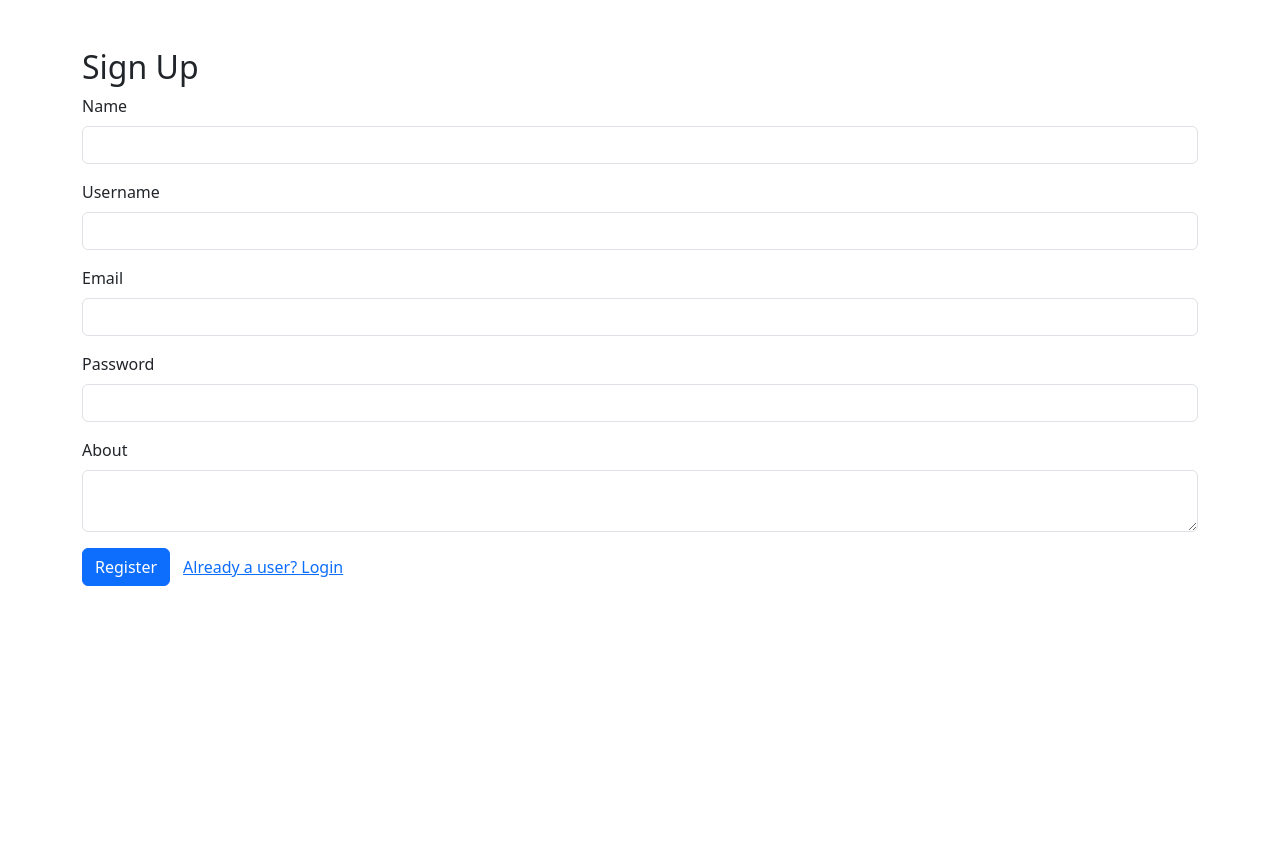
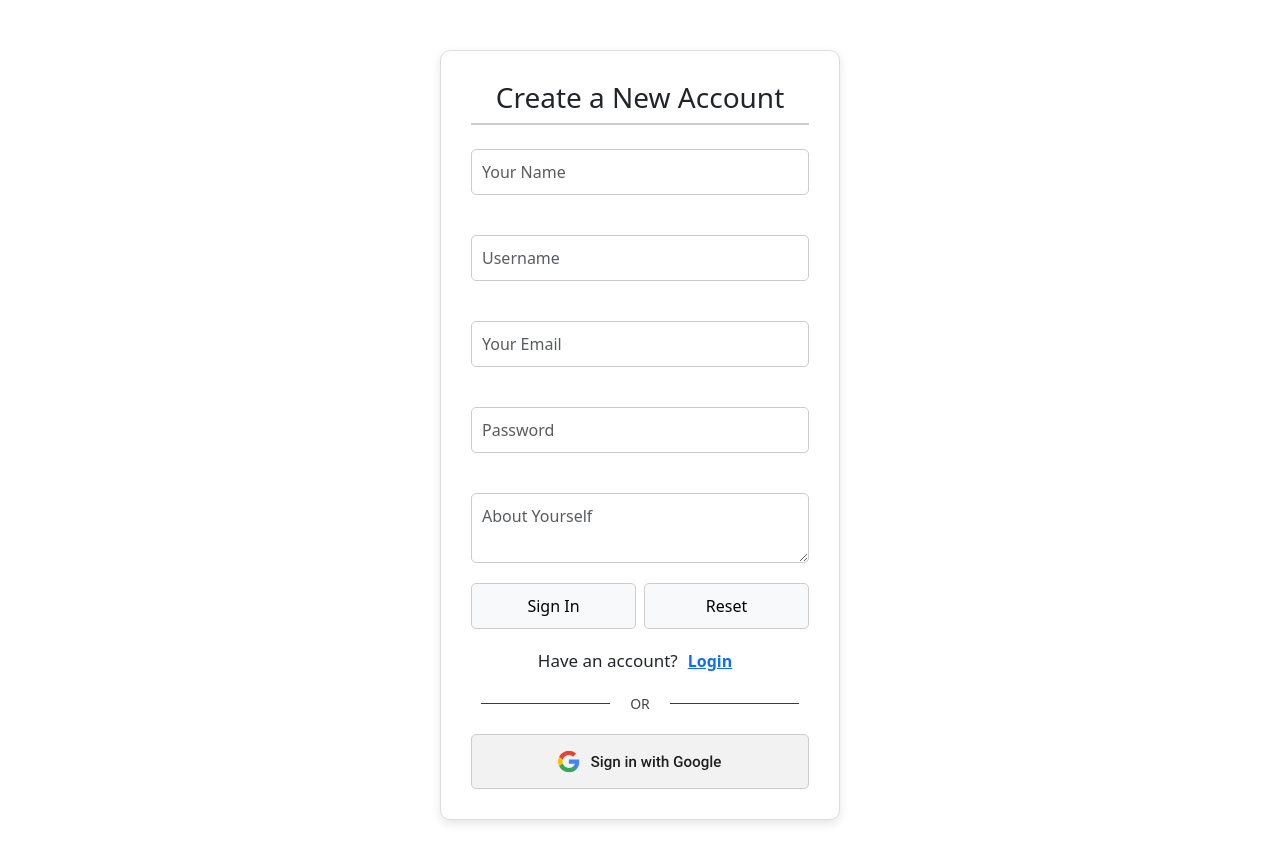
Before and after one commit to musheer243/bewbew-frontend, a React (Create React App) app: page /signup in a window 1280 px wide. Shown: the top 862 px of the page. Before the commit the page ends 800 px from the top, so only its background shows below. Built offline with nearby package versions, Linux system fonts and the light colour scheme.

Commit message:
signup.js & .css done

```diff
--- a/package.json
+++ b/package.json
@@ -14,6 +14,7 @@
     "react-router-dom": "^6.28.1",
     "react-scripts": "5.0.1",
     "react-toastify": "^11.0.2",
+    "reactstrap": "^9.2.3",
     "web-vitals": "^4.2.4"
   },
   "scripts": {
--- a/src/components/auth/Signup.js
+++ b/src/components/auth/Signup.js
@@ -1,7 +1,11 @@
-import React, { useState } from 'react';
-import { useNavigate } from 'react-router-dom';
+import React, { useState, useEffect } from "react";
+import '../../styles/Signup.css';
+import { Button, Col, Form, FormGroup, Input, Label, Row } from "reactstrap";
+import { ToastContainer } from 'react-toastify';
+import 'react-toastify/dist/ReactToastify.css';  // Import the CSS for toast notificationsimport CustomNavbar from "../../Components/CustomNavbar";
+import {Link, useNavigate } from "react-router-dom";
 
-function Signup() {
+function Signup(){
   const [userDetails, setUserDetails] = useState({
     name: '',
     username: '',
@@ -10,6 +14,11 @@ function Signup() {
     about: '',
   });
   const navigate = useNavigate();
+
+  useEffect(() => {
+      document.title = "BewBew • Sign Up";
+      // document.title = "Sign Up For BewBew";
+    }, []);
 
   const handleSubmit = async (e) => {
     e.preventDefault();
@@ -25,76 +34,133 @@ function Signup() {
         navigate('/verify-otp', { state: { email: userDetails.email } });
       } else {
         const error = await response.text();
-        alert(`Signup failed: ${error}`);
+        alert('Signup failed: ${error}');
       }
     } catch (error) {
       console.error('Signup failed', error);
     }
   };
 
+  const handleReset = () => {
+    setUserDetails({
+      name: "",
+      username: "",
+      email: "",
+      password: "",
+      about: ""
+    });
+
+  };
+
   return (
-    <div className="container mt-5">
-      <h2>Sign Up</h2>
-      <form onSubmit={handleSubmit}>
-        <div className="mb-3">
-          <label className="form-label">Name</label>
-          <input
+    <div id="Signup-page">
+
+      <ToastContainer />
+
+      <Row className="justify-content-center">
+        <Col lg="6">
+          <div className="register-box">
+            <center><h3>Create a New Account</h3></center>
+
+              {/* Divider Line */}
+  <div className="line-container">
+    <div className="horizontal-line"></div>
+    {/* <div className="dot"></div> */}
+  </div>
+
+              <Form onSubmit={handleSubmit}>
+                <FormGroup>
+                  <Label for="name"></Label>
+                  <Input
                     type="text"
-            className="form-control"
+                    name="name"
+                    placeholder="Your Name"
                     value={userDetails.name}
                     onChange={(e) => setUserDetails({ ...userDetails, name: e.target.value })}
                     required
                   />
-        </div>
-        <div className="mb-3">
-          <label className="form-label">Username</label>
-          <input
+                </FormGroup>
+
+                <FormGroup>
+                  <Label for="username"></Label>
+                  <Input
                     type="text"
-            className="form-control"
+                    name="username"
+                    placeholder="Username"
                     value={userDetails.username}
                     onChange={(e) => setUserDetails({ ...userDetails, username: e.target.value })}
                     required
                   />
-        </div>
-        <div className="mb-3">
-          <label className="form-label">Email</label>
-          <input
+                </FormGroup>
+
+                <FormGroup>
+                  <Label for="email"></Label>
+                  <Input
                     type="email"
-            className="form-control"
+                    name="email"
+                    placeholder="Your Email"
                     value={userDetails.email}
                     onChange={(e) => setUserDetails({ ...userDetails, email: e.target.value })}
                     required
                   />
-        </div>
-        <div className="mb-3">
-          <label className="form-label">Password</label>
-          <input
+                </FormGroup>
+
+                <FormGroup>
+                  <Label for="password"></Label>
+                  <Input
                     type="password"
-            className="form-control"
+                    name="password"
+                    placeholder="Password"
                     value={userDetails.password}
                     onChange={(e) => setUserDetails({ ...userDetails, password: e.target.value })}
                     required
                   />
-        </div>
-        <div className="mb-3">
-          <label className="form-label">About</label>
-          <textarea
-            className="form-control"
+                </FormGroup>
+
+                <FormGroup>
+                  <Label for="about"></Label>
+                  <Input
+                    type="textarea"
+                    name="about"
+                    placeholder="About Yourself"
                     value={userDetails.about}
                     onChange={(e) => setUserDetails({ ...userDetails, about: e.target.value })}
                   />
+                </FormGroup>
+
+                <div class="button-container">
+                   <div className="text-center">
+                       <Button type="submit" className="register-btn">Sign In</Button>
+                       <Button type="reset" className="ms-2 reset-btn" onClick={handleReset}>Reset</Button>
                    </div>
-        <button type="submit" className="btn btn-primary">Register</button>
-        <button
-          type="button"
-          className="btn btn-link"
-          onClick={() => navigate('/')}
+                </div>
+
+                <div style={{ display: 'flex', justifyContent: 'center', alignItems: 'center',  textAlign: 'center', marginTop: '10px' }}>
+                   <span style={{fontSize:'17px'}}>Have an account? </span>
+                   <Link to="/login" style={{margin:'10px'}}><b> Login</b></Link>
+                </div>
+
+                <div className="or-divider">
+              <span>OR</span>
+            </div>
+
+                {/* Google login button */}
+            <div id="Google-button">
+              <a
+                href="https://example.com/google-login"
+                id="google-login-link"
+                className="google-login-btn"
               >
-          Already a user? Login
-        </button>
-      </form>
+                <img src="/assets/web_neutral_sq_SI.svg" alt="Google Logo" />
+              </a>
+            </div>
+
+              </Form>
+          </div>
+        </Col>
+      </Row>
     </div>
   );
-}
+};
 
 export default Signup;
--- /dev/null
+++ b/src/styles/Signup.css
@@ -0,0 +1,151 @@
+/* Styling for the Signup Box */
+.register-box {
+    width: 400px; /* Same width as the login box */
+    margin: 50px auto; /* Center the box horizontally */
+    padding: 30px ; /* Add padding inside the box */
+    border: 1px solid #ddd; /* Light gray border */
+    border-radius: 10px; /* Rounded corners */
+    background-color: #fff; /* White background */
+    box-shadow: 0 4px 10px rgba(0, 0, 0, 0.1); /* Subtle shadow for depth */
+  }
+
+  /* Container to hold the line and the dot */
+  #line-container {
+    position: relative;
+    width: 100%; /* Full width of the container */
+    margin: 20px 0; /* Add vertical spacing above and below */
+  }
+
+  /* Styling for the horizontal line */
+  .horizontal-line {
+    width: 100%; /* Extend line to the container's full width */
+    height: 2px; /* Line thickness */
+    background-color: #ccc; /* Line color */
+    position: relative;
+  }
+
+  /* Styling for the dot in the center */
+  #Signup-page.dot {
+    width: 10px; /* Dot width */
+    height: 10px; /* Dot height */
+    background-color: #ccc; /* Dot color */
+    border-radius: 50%; /* Makes the dot circular */
+    position: absolute;
+    top: -4px; /* Vertically center the dot */
+    left: 50%; /* Horizontally position the dot at the center */
+    transform: translateX(-50%); /* Adjust for the dot's width */
+  }
+
+
+  /* Ensure the input fields fill the box width */
+  #Signup-page input,
+  #Signup-page textarea {
+    width: 100%; /* Make input fields fill the box width */
+    padding: 10px;
+    margin-bottom: 10px;
+    border: 1px solid #ccc;
+    border-radius: 5px;
+  }
+
+
+  /* Button Container */
+  #Signup-page .button-container {
+    display: flex; /* Enables Flexbox for alignment */
+    justify-content: space-between; /* Adds space between buttons */
+    gap: 10px; /* Optional: Adds a gap between buttons */
+    margin-top: 20px; /* Adjusts spacing above the buttons */
+  }
+
+  /* Buttons */
+  #Signup-page .register-btn,
+  #Signup-page .upload-btn,
+  #Signup-page .reset-btn {
+    flex: 1; /* Makes each button take up equal width */
+    width: 165px; /* Ensures buttons don't exceed 50% (with space for gaps) */
+    padding: 10px;
+    background-color: #f8f9fa;
+    color: #000000;
+    border: 1px solid #ccc;
+    border-radius: 5px;
+    font-size: 16px;
+    cursor: pointer;
+    text-align: center; /* Centers the text in the button */
+  }
+
+  #Signup-page .register-btn:hover,
+  #Signup-page .upload-btn:hover,
+  #Signup-page .reset-btn:hover {
+    background: #e2e6ea; /* Slightly darker background on hover */
+  }
+
+
+  /* Google Button */
+  #Signup-page .google-login-btn {
+    display: inline-block;
+    background-color: #f2f2f2; /* Light gray background */
+    border: 1px solid #ccc; /* Light gray border */
+    border-radius: 5px; /* Rounded corners */
+    padding: 5px; /* Padding around the image */
+    margin-top: 10px;
+    width: 100%; /* Adjust size of the Google logo */
+    text-align: center;
+    text-decoration: none; /* Remove underline */
+    transition: background-color 0.3s, box-shadow 0.3s; /* Smooth hover effect */
+  }
+  .google-login-btn img {
+    height: auto;
+    width: 190px; /* Adjust size of the Google logo */
+  }
+  .google-login-btn:hover {
+    background-color: #e8f0fe; /* Light blue background on hover */
+    border-color: #4285f4; /* Darker blue border */
+    box-shadow: 0 4px 8px rgba(0, 0, 0, 0.2); /* Add shadow on hover */
+    cursor: pointer; /* Pointer cursor */
+  }
+
+  /*Or Divider*/
+  #Signup-page .or-divider {
+    display: flex; /* Enables Flexbox for alignment */
+    align-items: center; /* Vertically centers the elements */
+    justify-content: center; /* Horizontally centers the elements */
+    margin: 10px 0; /* Adds spacing around the divider */
+    position: relative; /* Allows precise control over the child elements */
+    text-align: center; /* Ensures the text aligns properly */
+  }
+
+  #Signup-page .or-divider:before,
+  #Signup-page .or-divider:after {
+    content: '';
+    flex: 1; /* Fills remaining space equally on both sides of "OR" */
+    height: 1px; /* Thickness of the line */
+    background-color: #3a3a3a; /* Color of the line */
+    margin: 0 10px; /* Adds spacing between the line and the "OR" */
+  }
+
+  #Signup-page .or-divider span {
+    font-size: 14px; /* Font size for the "OR" text */
+    color: #474747; /* Color of the text */
+    padding: 0 10px; /* Adds padding around the text */
+    background-color: #fff; /* Matches the form background */
+    z-index: 1; /* Ensures the text appears above the lines */
+  }
+
+
+  /* Adjust header alignment */
+  #Signup-page h2,
+  #Signup-page h3 {
+    text-align: center;
+  }
+
+  #Signup-page .form-container {
+    position: absolute;
+    top: 0;
+    height: 100%;
+    transition: all 0.6s ease-in-out;
+  }
+
+  #Signup-page .sign-in-container {
+    left: 0;
+    width: 100%;
+    z-index: 2;
+  }
```
Also changed, not shown: 1 other file (tests, documents, lock files or other folders). Lines whose indentation alone changed are shown as unchanged.
